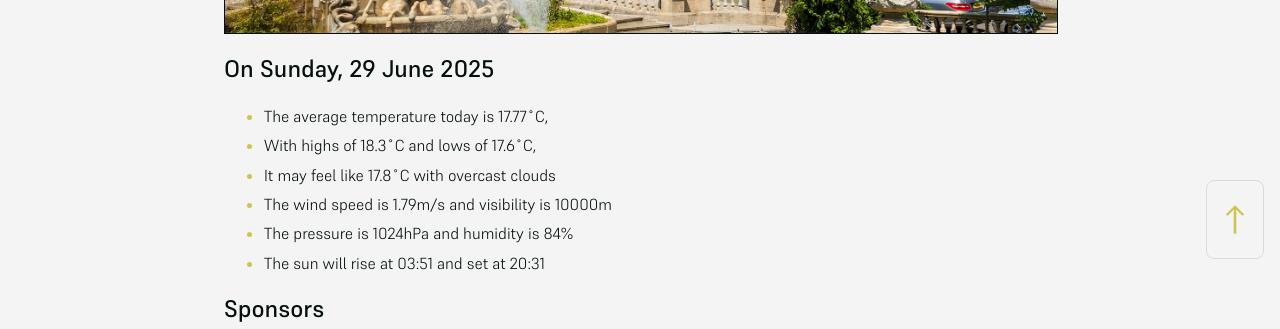
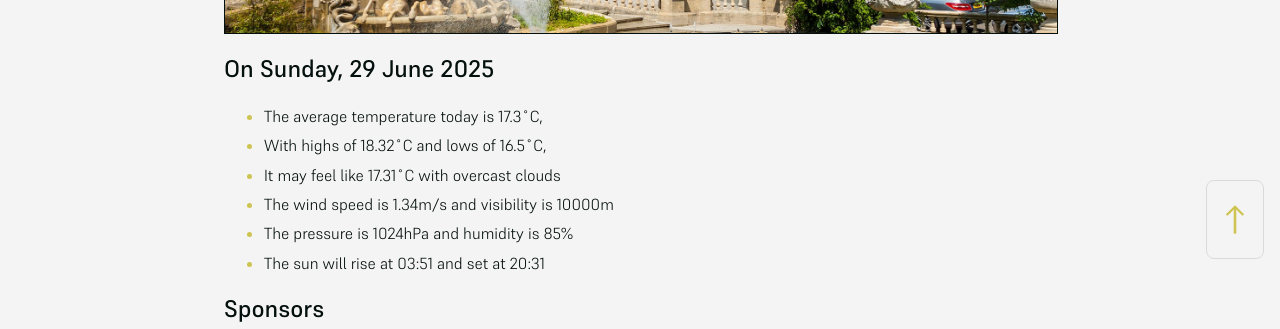
Before and after one commit to mat-0/cheltenham-open-data, a Jekyll site: the page built from index.md, in a window 1280 px wide. Shown: the part 625-954 px from the top of the page. Built offline with Jekyll 4.4.1, drawn with Linux system fonts in a browser that asks for light colours.

Commit message:
Updated 2025-06-29 04:09:27

```diff
--- a/index.md
+++ b/index.md
@@ -10,11 +10,11 @@ seo: Menu
 <!-- weather_marker starts -->
 ## On Sunday, 29 June 2025
 
-- The average temperature today is 17.77˚C,
-- With highs of 18.3˚C and lows of 17.6˚C,
-- It may feel like 17.8˚C with overcast clouds
-- The wind speed is 1.79m/s and visibility is 10000m
-- The pressure is 1024hPa and humidity is 84%
+- The average temperature today is 17.3˚C,
+- With highs of 18.32˚C and lows of 16.5˚C,
+- It may feel like 17.31˚C with overcast clouds
+- The wind speed is 1.34m/s and visibility is 10000m
+- The pressure is 1024hPa and humidity is 85%
 - The sun will rise at 03:51 and set at 20:31
 
 <!-- weather_marker ends -->
```
Also changed, not shown: _data/flood.json (+5 -48 lines), _pages/news.md (+3 -3 lines).
